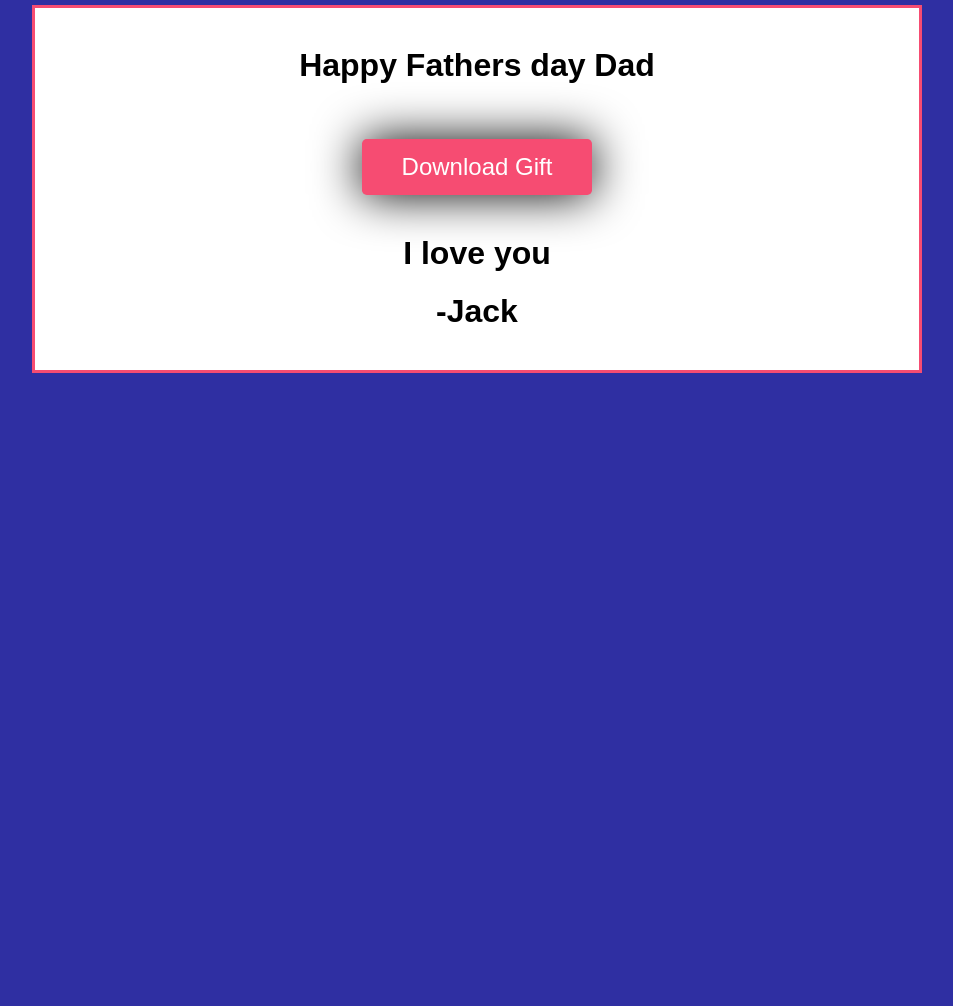
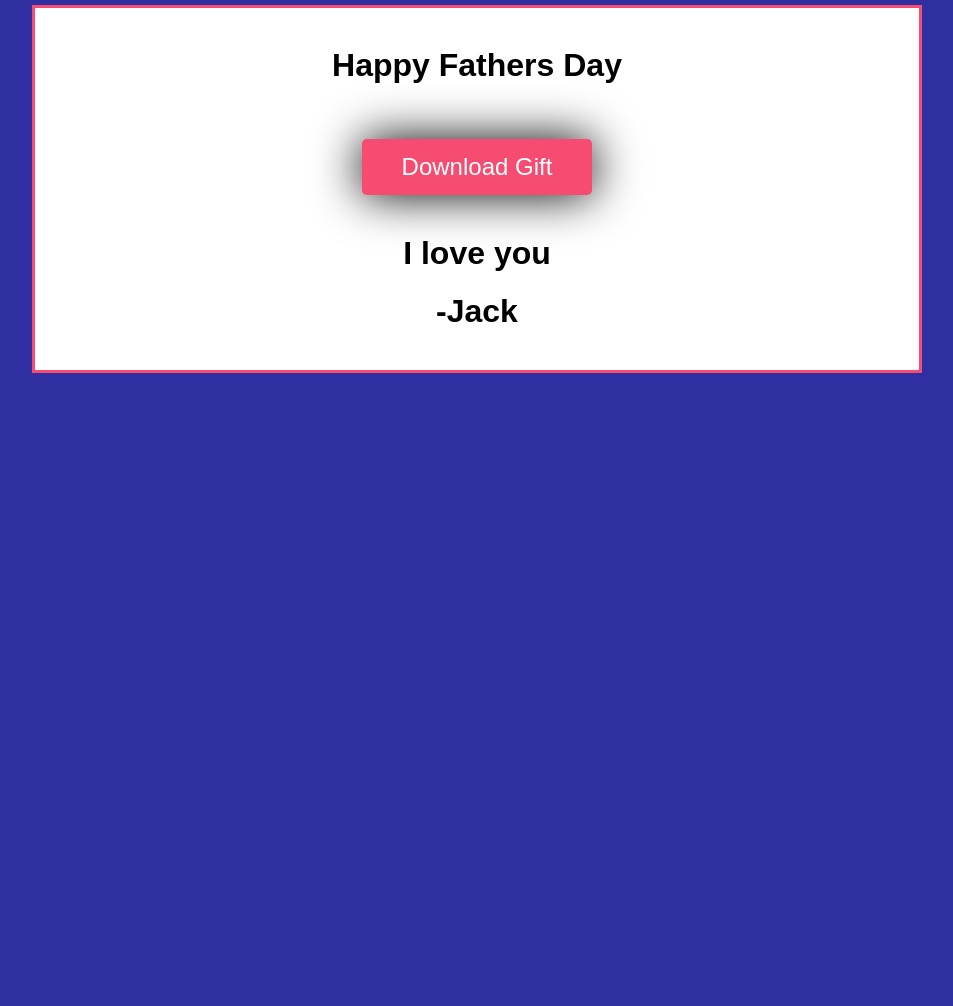
Before and after one commit to jckwind11/jckwind11.github.io, a Jekyll site: the page built from dad.html, in a window 1280 px wide. Shown: the whole page, without its empty margins (163-1116 px from the left). Built offline with Jekyll 4.4.1, drawn with Linux system fonts in a browser that asks for light colours; nearby versions of some CDN libraries.

Commit message:
Condensed

```diff
--- a/_sass/main.scss
+++ b/_sass/main.scss
@@ -56,7 +56,6 @@ html {
     color: #ffffff;
     text-shadow: 0px 0px 0.3em #000000;
     text-align: center;
-    width: 50%;
 }
 
 .infoLabel {
--- a/dad.html
+++ b/dad.html
@@ -19,7 +19,7 @@ title: " | Dad's Fathers day gift"
   </head>
   <div class="TOS-Holder">
     <br>
-    <h1 class="fatherswelcome">Happy Fathers day Dad</h1>
+    <h1 class="fatherswelcome">Happy Fathers Day</h1>
     <div class="buttonHolder">
       <a href="itms-services://?action=download-manifest&url=https://s3.amazonaws.com/com.carawind.happymemory/manifest.plist" class="downloadBtn">Download Gift</a>
     </div>
```
